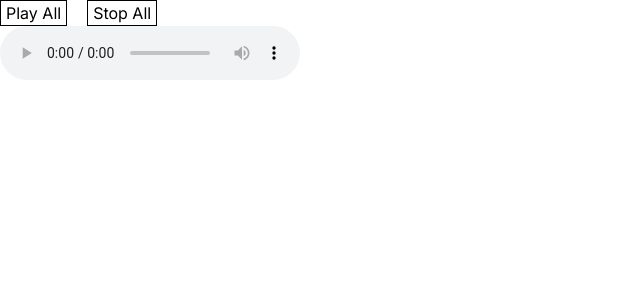
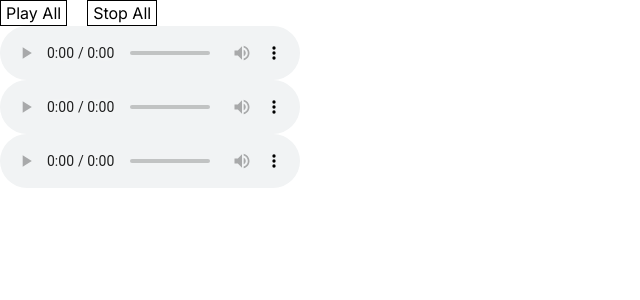
Before and after one commit to tobyhogan/track-stem-mixer, a Next.js app: page / in a window 1280 px wide. Shown: the top 300 px of the page, without its empty margins (0-640 px from the left). Built offline with nearby package versions, Linux system fonts and the light colour scheme.

Commit message:
got files playing on reduced version

```diff
--- a/src/app/components/track.tsx
+++ b/src/app/components/track.tsx
@@ -1,7 +1,6 @@
+'use client';
 
-
-
-const AudioTrack = (src) => {
+const AudioTrack = ({src}) => {
     return (
       <div>
         <audio controls src={src}>
--- a/src/app/page.tsx
+++ b/src/app/page.tsx
@@ -6,7 +6,7 @@ import AudioTrack from './components/track.tsx';
 
 export default function Home() {
 
-  const soundsLocation = "./components/pond-sweepme-bass.mp3";
+  const soundsLocation = "./assets/music/sweep-me-off-my-feet/";
 
 
   return (
@@ -16,7 +16,10 @@ export default function Home() {
       <button>Play All</button>
       <button className='ml-5'>Stop All</button>
 
-      <AudioTrack src={soundsLocation}/>
+
+      <AudioTrack src={soundsLocation + "pond-sweepme-bass.mp3"}/>
+      <AudioTrack src={soundsLocation + "pond-sweepme-lead.mp3"}/>
+      <AudioTrack src={soundsLocation + "pond-sweepme-strings.mp3"}/>
 
 
     </div>
```
Also changed, not shown: 1 other file (tests, documents, lock files or other folders).
